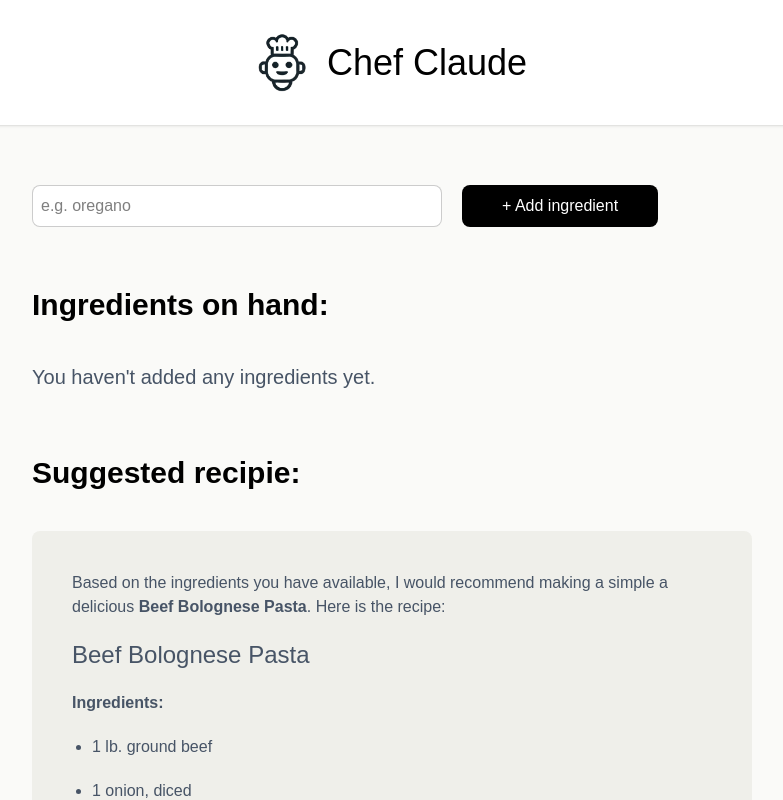
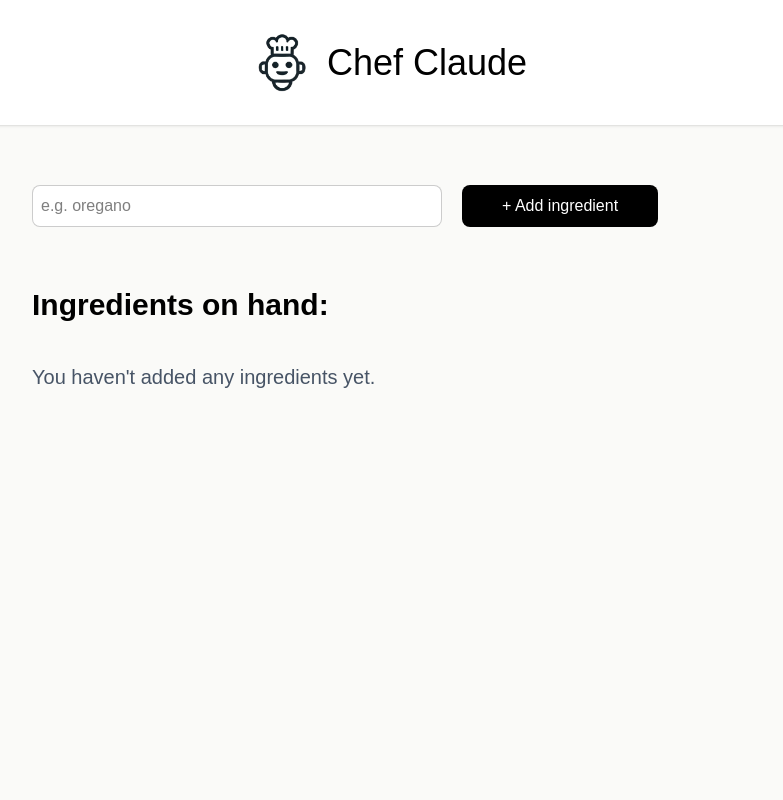
Before and after one commit to Syntrice/chef-bot, a React (Vite) app: page / in a window 1280 px wide. Shown: the top 800 px of the page, without its empty margins (248-1031 px from the left). Built offline with nearby package versions, Linux system fonts and the light colour scheme.

Commit message:
feat: Only show recipie when CTA button is pressed

```diff
--- a/src/components/call-to-action/RecipieCallToAction.jsx
+++ b/src/components/call-to-action/RecipieCallToAction.jsx
@@ -1,11 +1,11 @@
-export default (onClick)=> {
+export default ( {onGetRecipie} )=> {
     return (
         <div className="bg-callout p-8 flex rounded-lg justify-between flex-wrap gap-3">
             <div>
                 <h2 className="text-lg font-medium mb-3">Ready for a recipie?</h2>
                 <p className="text-faded">Generate a recipie from your list of ingredients.</p>
             </div>
-            <button className="button-accent my-auto">
+            <button onClick={() => onGetRecipie()} className="button-accent my-auto">
                 Get a recipie
             </button>
         </div>
--- a/src/components/main/Main.jsx
+++ b/src/components/main/Main.jsx
@@ -8,6 +8,7 @@ import React from "react";
 export default () => {
 
     let [ingredients, setIngredients] = React.useState([])
+    let [recipieRecieved, setRecipieRecieved] = React.useState(false)
 
     function onAddIngredient(ingredient) {
 
@@ -15,6 +16,10 @@ export default () => {
         if (ingredients.includes(ingredient)) return;
 
         setIngredients(previous => [ ...previous, ingredient])
+    }
+
+    function onGetRecipie() {
+        setRecipieRecieved(prev => !prev)
     }
 
     return (
@@ -25,12 +30,14 @@ export default () => {
             </section>
             { ingredients.length >= 4 &&
                 <section id="recipieCallToActionSection" className="py-10">
-                <RecipieCallToAction />
+                <RecipieCallToAction onGetRecipie={onGetRecipie}/>
                 </section>
             }
-            <section id="recipieSection" className="py-10">
-                <Recipie/>
-            </section>
+            { recipieRecieved &&
+                <section id="recipieSection" className="py-10">
+                    <Recipie/>
+                </section>
+            }
         </main>
     );
 };
```
